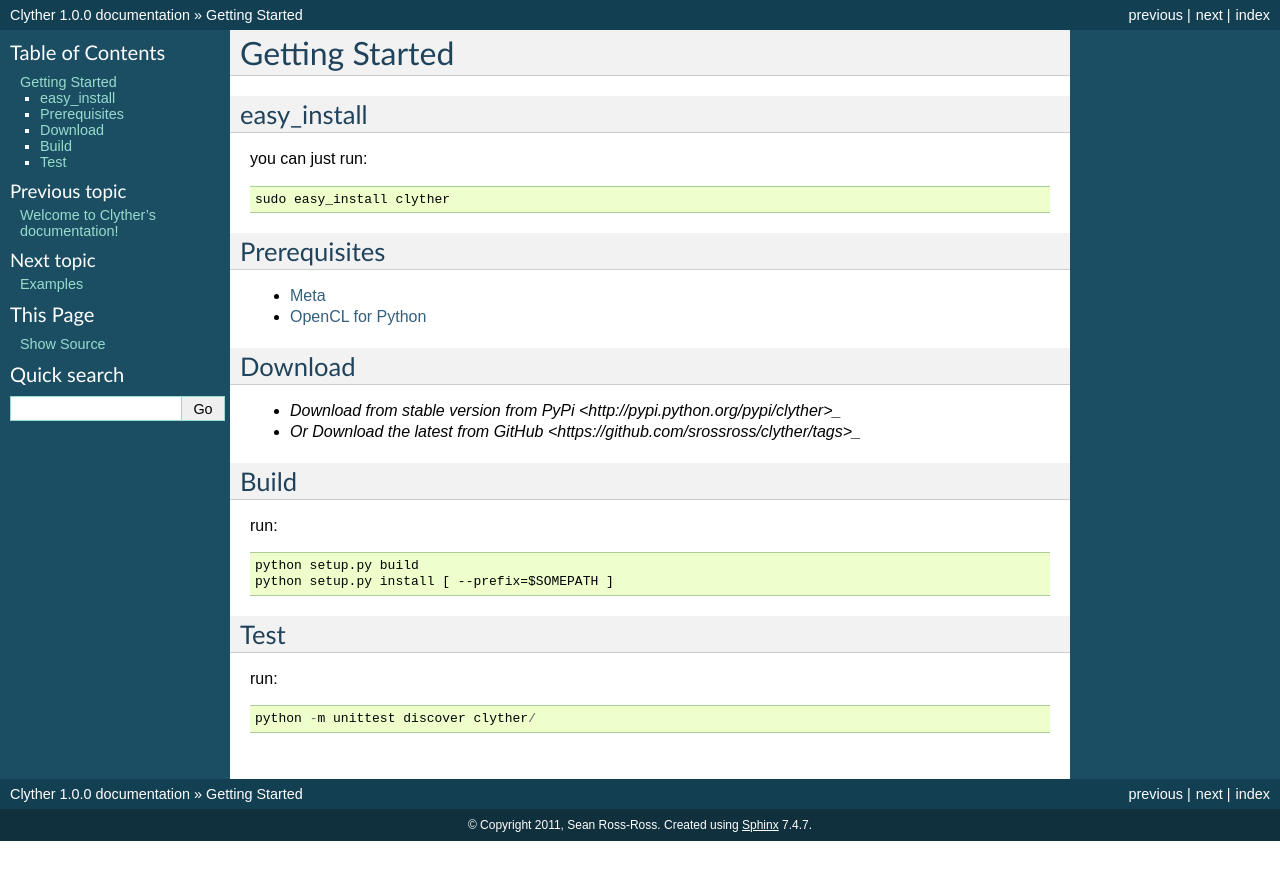
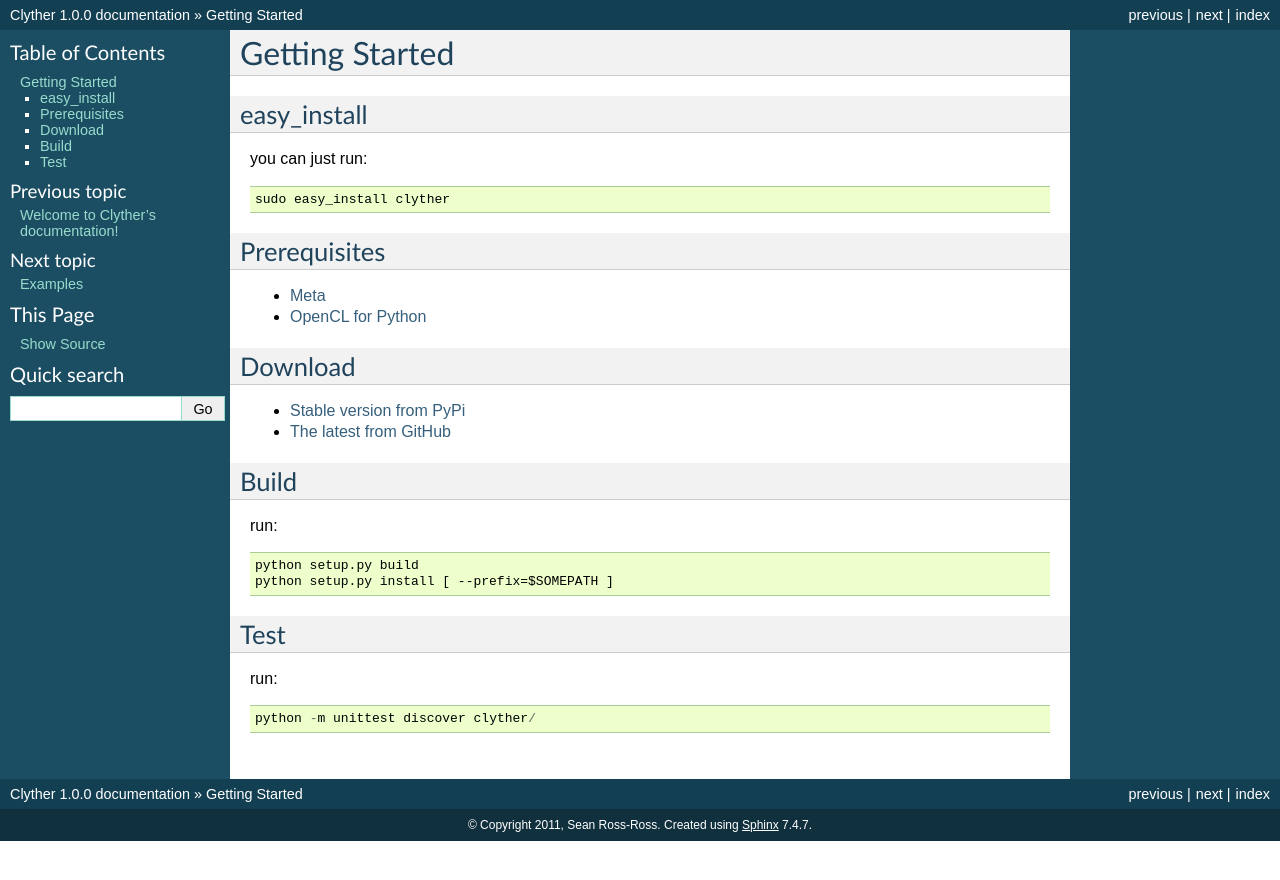
Before and after one commit to srossross/Clyther, a Sphinx documentation site: the page built from doc/getting_started.rst, in a window 1280 px wide. Shown: the top 880 px of the page. Built offline with Sphinx 7.4.7, drawn with Linux system fonts in a browser that asks for light colours; pages that are not in the unit, such as notebooks, are missing from menus.

Commit message:
DOC: updated.

```diff
--- a/doc/getting_started.rst
+++ b/doc/getting_started.rst
@@ -18,8 +18,8 @@
 Download
 --------------------
 
-* `Download from stable version from PyPi <http://pypi.python.org/pypi/clyther>_`
-* `Or Download the latest from GitHub <https://github.com/srossross/clyther/tags>_`
+* `Stable version from PyPi <http://pypi.python.org/pypi/clyther>`_
+* `The latest from GitHub <https://github.com/srossross/clyther/tags>`_
 
 Build
 --------
--- a/setup.py
+++ b/setup.py
@@ -11,7 +11,7 @@
 
 setup(
     name='Clyther',
-    version='0.1',
+    version='0.2-beta',
     author='Enthought, Inc.',
     author_email='srossross@enthought.com',
     url='https://github.com/srossross/Magenta-Kangaroo',
@@ -36,4 +36,6 @@
     license='BSD',
     packages=find_packages(),
     platforms=["Windows", "Linux", "Mac OS-X", "Unix", "Solaris"],
+
+    install_requires=['meta', 'oclpb']
 )
```
